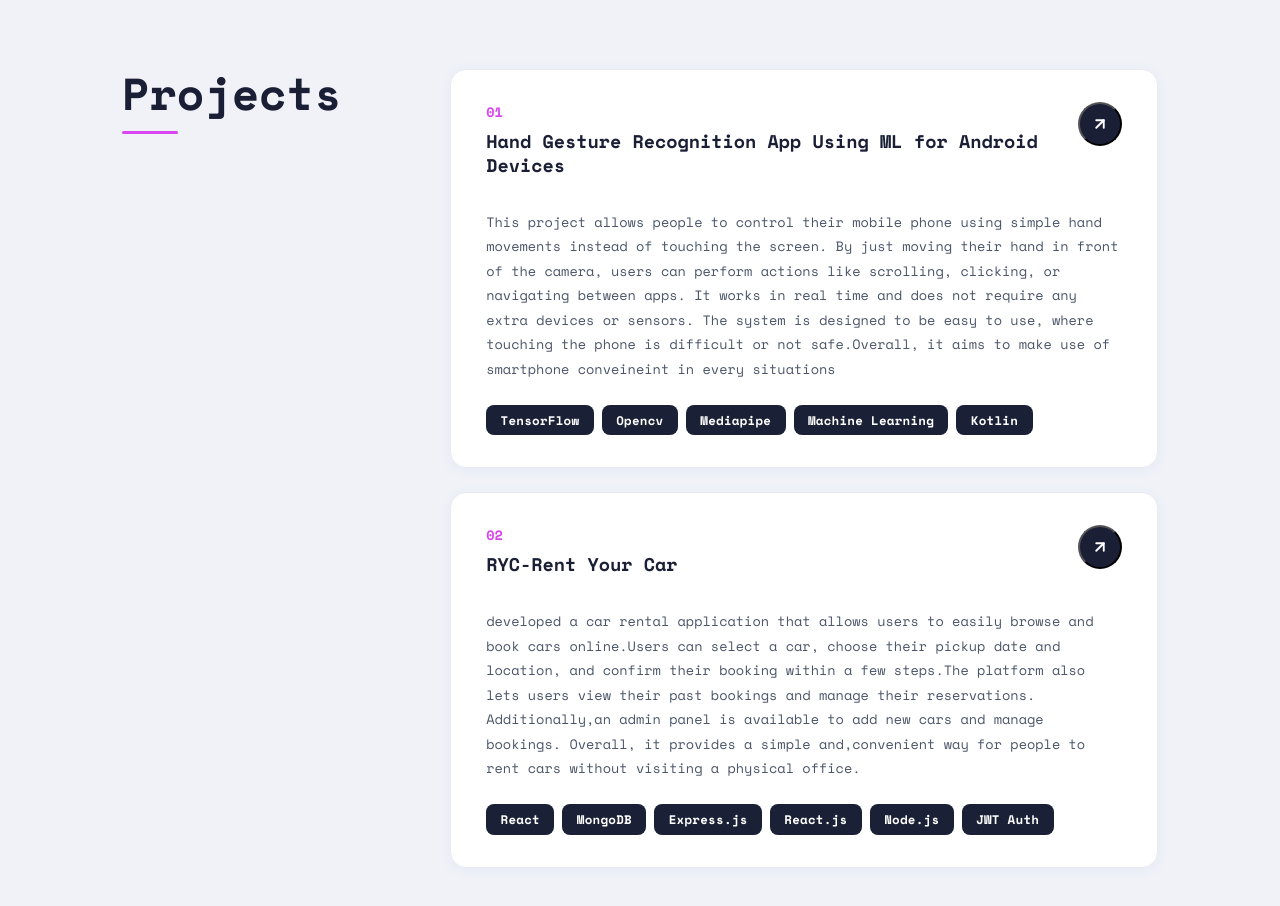
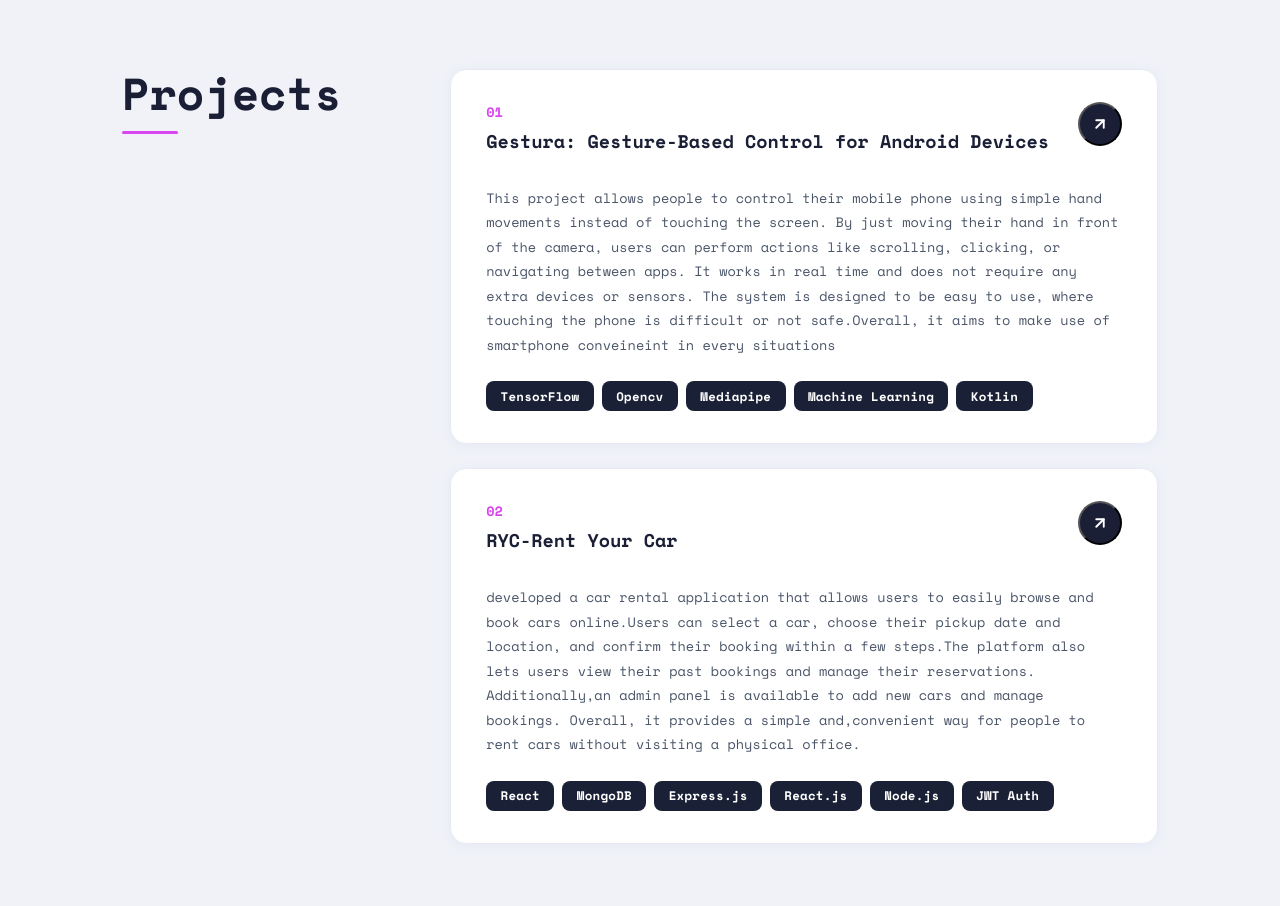
Before and after one commit to gigfrggew/MyPortfolio, a React (Vite) app: page / in a window 1280 px wide. Shown: the part 1260-2166 px from the top of the page. Built offline with nearby package versions, Linux system fonts and the light colour scheme.

Commit message:
final commit

```diff
--- a/src/components/Projects.jsx
+++ b/src/components/Projects.jsx
@@ -12,7 +12,7 @@ const ArrowIcon = () => (
 const projects = [
   {
     id: '01',
-    title: 'Hand Gesture Recognition App Using ML for Android Devices',
+    title: 'Gestura: Gesture-Based Control for Android Devices',
     description:
       'This project allows people to control their mobile phone using simple hand movements instead of touching the screen. By just moving their hand in front of the camera, users can perform actions like scrolling, clicking, or navigating between apps. It works in real time and does not require any extra devices or sensors. The system is designed to be easy to use,  where touching the phone is difficult or not safe.Overall, it aims to make use of   smartphone conveineint in every situations',
     tags: ['TensorFlow', 'Opencv', 'Mediapipe', 'Machine Learning', 'Kotlin'],
```
